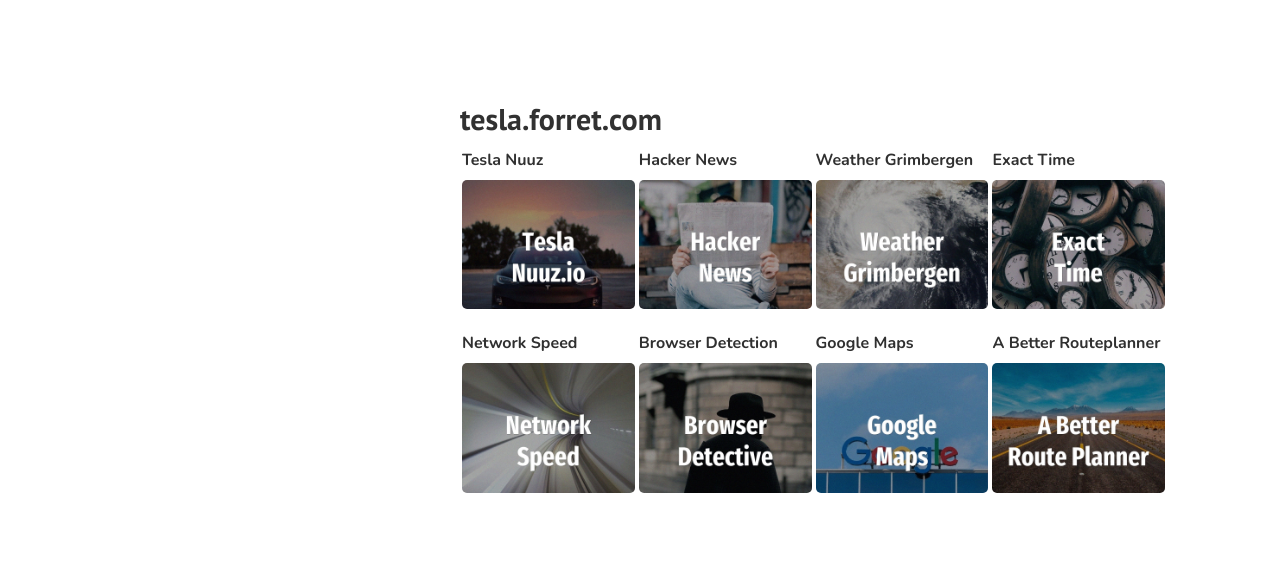
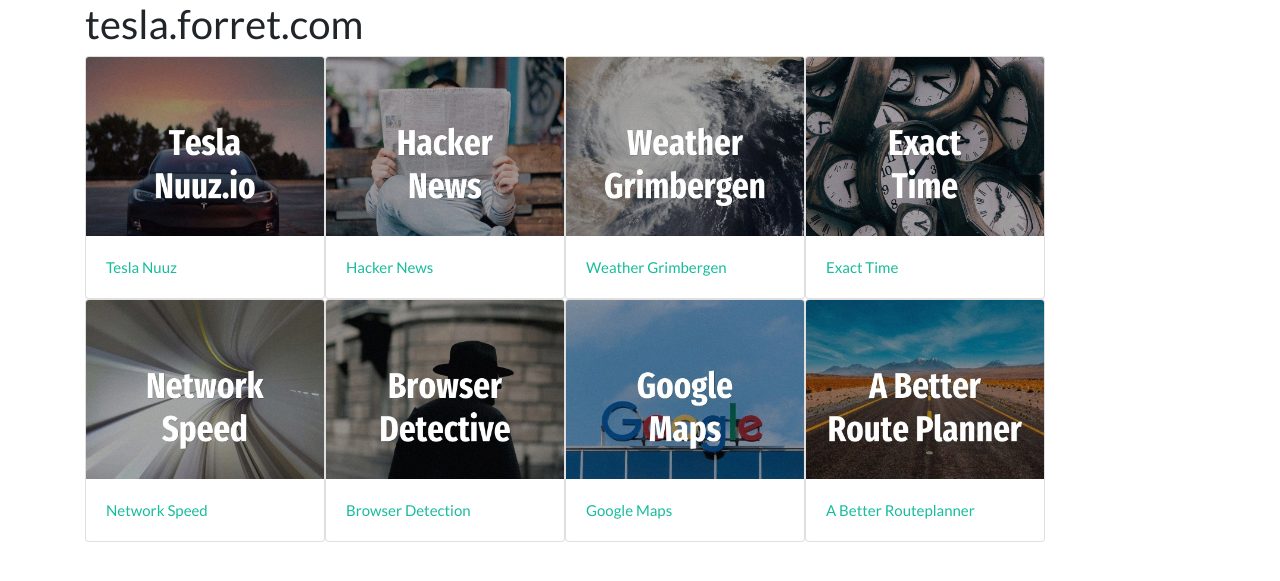
Before and after one commit to pforret/tesla.forret.com, a Jekyll site: the page built from index.html, in a window 1280 px wide. Shown: the top 581 px of the page. Built offline with Jekyll 4.4.1, drawn with Linux system fonts in a browser that asks for light colours; nearby versions of some CDN libraries; the list of posts is cut into pages by our own code; comment, search, counter and statistics services are not loaded.

Commit message:
MOD: head.html index.html

```diff
--- a/_includes/head.html
+++ b/_includes/head.html
@@ -2,10 +2,10 @@
   <link href="http://gmpg.org/xfn/11" rel="profile">
   <meta http-equiv="X-UA-Compatible" content="IE=edge">
   <meta http-equiv="content-type" content="text/html; charset=utf-8">
-
   <!-- Enable responsiveness on mobile devices-->
   <meta name="viewport" content="width=device-width, initial-scale=1.0, maximum-scale=1">
-
+  <link rel="preconnect" href="https://fonts.googleapis.com">
+  <link rel="preconnect" href="https://fonts.gstatic.com" crossorigin>
   <title>
     {% if page.title == "Home" %}
       {{ site.title }} &middot; {{ site.tagline }}
@@ -13,37 +13,12 @@
       {{ page.title }} &middot; {{ site.title }}
     {% endif %}
   </title>
-
-  <!-- CSS -->
-  <link rel="stylesheet" href="/public/css/poole.css">
-  <link rel="stylesheet" href="/public/css/syntax.css">
-  <link rel="stylesheet" href="/public/css/hyde.css">
+  <link rel="stylesheet" href="https://cdn.jsdelivr.net/npm/bootswatch@4.5.2/dist/flatly/bootstrap.min.css" integrity="sha384-qF/QmIAj5ZaYFAeQcrQ6bfVMAh4zZlrGwTPY7T/M+iTTLJqJBJjwwnsE5Y0mV7QK" crossorigin="anonymous">
   <link rel="stylesheet" href="/public/css/custom.css">
   <link rel="stylesheet" href="https://fonts.googleapis.com/css?family=PT+Sans:400,400italic,700|Abril+Fatface">
-  <link rel="preconnect" href="https://fonts.googleapis.com">
-  <link rel="preconnect" href="https://fonts.gstatic.com" crossorigin>
   <link href="https://fonts.googleapis.com/css2?family=Nunito:wght@700&display=swap" rel="stylesheet">
-  <script src="/public/js/d8573aff57.js" ></script>
-
-  <!-- Icons -->
+  <script src="https://cdn.jsdelivr.net/npm/bootstrap@5.2.3/dist/js/bootstrap.min.js" integrity="sha384-cuYeSxntonz0PPNlHhBs68uyIAVpIIOZZ5JqeqvYYIcEL727kskC66kF92t6Xl2V" crossorigin="anonymous"></script>
   <link rel="apple-touch-icon-precomposed" sizes="144x144" href="/public/apple-touch-icon.png">
   <link rel="shortcut icon" href="/public/favicon.ico">
-
-  <!-- RSS -->
   <link rel="alternate" type="application/rss+xml" title="RSS" href="/atom.xml">
-  <!-- Matomo -->
-  <script type="text/javascript">
-    var _paq = window._paq = window._paq || [];
-    /* tracker methods like "setCustomDimension" should be called before "trackPageView" */
-    _paq.push(['trackPageView']);
-    _paq.push(['enableLinkTracking']);
-    (function() {
-      var u="//matomo.forret.com/";
-      _paq.push(['setTrackerUrl', u+'matomo.php']);
-      _paq.push(['setSiteId', '4']);
-      var d=document, g=d.createElement('script'), s=d.getElementsByTagName('script')[0];
-      g.type='text/javascript'; g.async=true; g.src=u+'matomo.js'; s.parentNode.insertBefore(g,s);
-    })();
-  </script>
-  <!-- End Matomo Code -->
 </head>
--- a/index.html
+++ b/index.html
@@ -3,16 +3,20 @@
 title: Home
 ---
 <h2>{{site.title}}</h2>
-<div class="posts">
-  {% for post in paginator.posts %}
-  <div class="button">
-    <h1 class="post-title"><a href="{{ post.url }}">{{ post.title }}</a></h1>
-    {{ post.excerpt }}
-    {% if post.image %}
-    <a href="{{post.external}}"><img src="{{post.image}}" alt="{{post.title}}"></a>
-    {% endif %}
+
+<div class="container">
+  <div class="row">
+    {% for post in paginator.posts %}
+    <div class="card" style="width: 15rem;">
+      {% if post.image %}
+      <a href="{{post.external}}"><img src="{{post.image}}" class="card-img-top" alt="{{post.title}}"></a>
+      {% endif %}
+      <div class="card-body">
+        <p class="card-text"><a href="{{post.url}}">{{ post.title }}</a></p>
+      </div>
+    </div>
+    {% endfor %}
   </div>
-  {% endfor %}
 </div>
 <div style="clear: both"></div>
 
```
